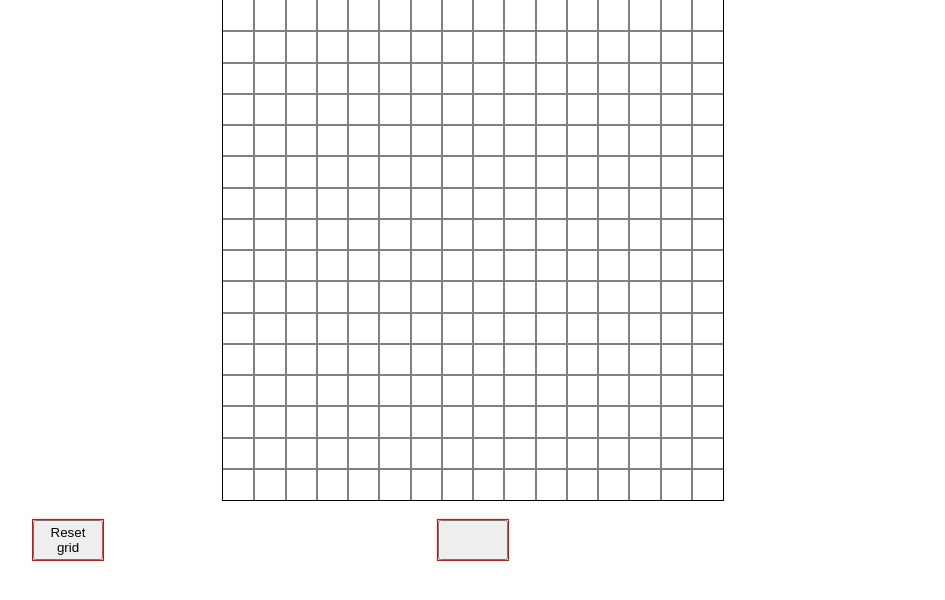
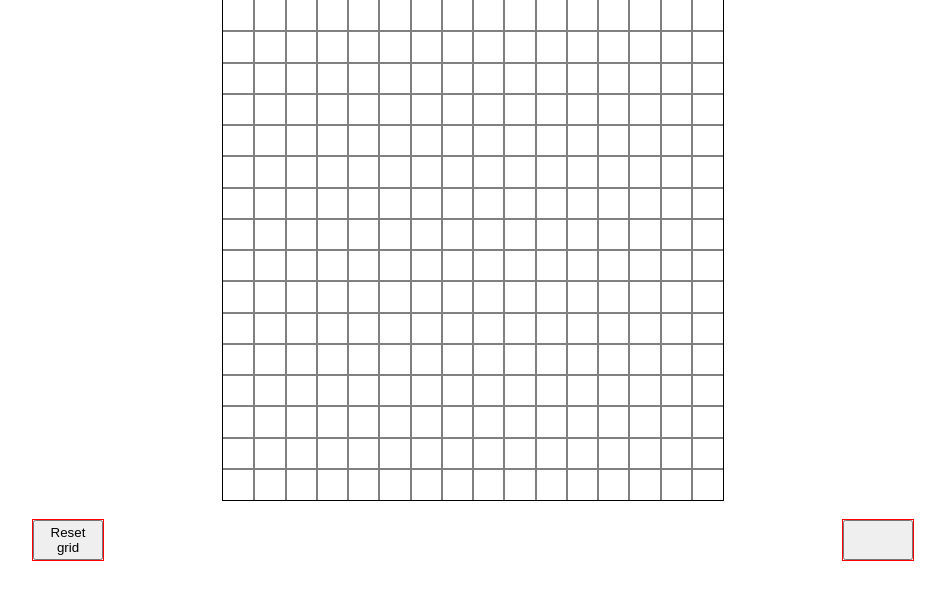
Before and after one commit to BamideleAdewuyi/etch-a-sketch, a plain HTML site: page index.html in a window 1280 px wide. Shown: the whole page, without its empty margins (167-1112 px from the left). Drawn offline with Linux system fonts and the light colour scheme.

Commit message:
styles.css: Added button#colour-switch and made right: 200px

```diff
--- a/styles.css
+++ b/styles.css
@@ -27,13 +27,17 @@ body {
   width: 500px;
 }
 
-button#reset {
-  left: 200px;
-}
-
 button {
   height: 40px;
   width: 70px;
   position: absolute;
   top: 520px;
 }
+
+button#reset {
+  left: 200px;
+}
+
+button#colour-switch {
+  right: 200px;
+}
```
